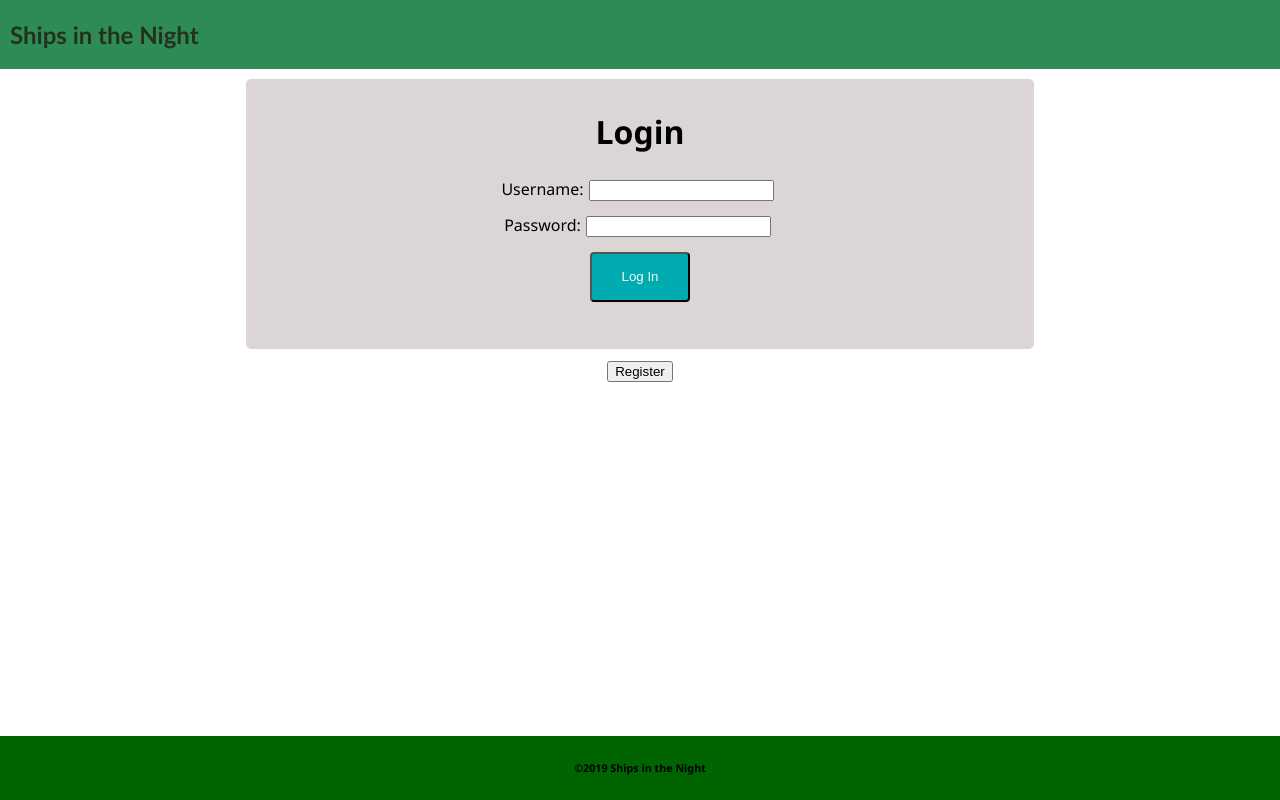
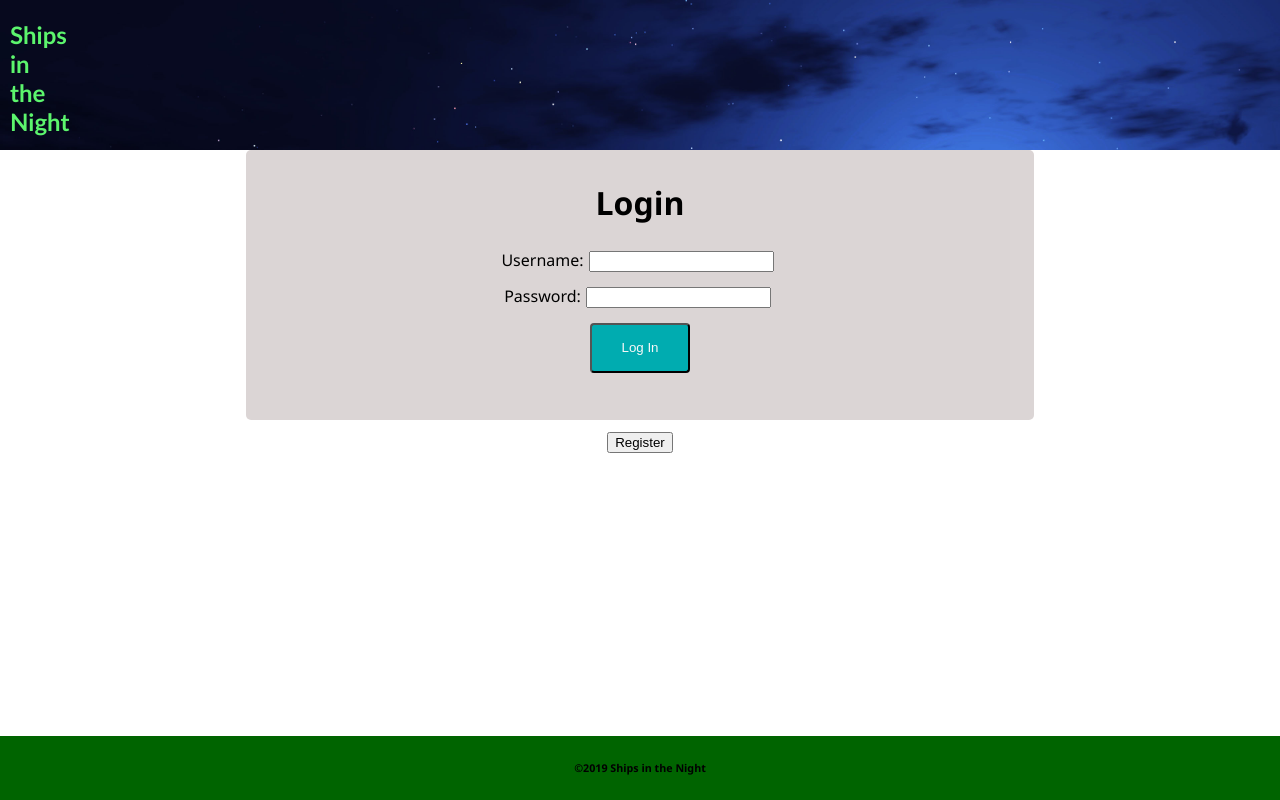
Before and after one commit to nathantwold/ships-in-the-night, a React (Create React App) app: page /#/home in a window 1280 px wide. Built offline with nearby package versions, Linux system fonts and the light colour scheme; no server answers.

Commit message:
fixed header and tab bar

```diff
--- a/src/components/App/App.css
+++ b/src/components/App/App.css
@@ -8,6 +8,11 @@ body {
     margin: 50px;
     text-align: center;
     border-radius: 10px;
+}
+
+.appBody {
+    margin-top: 150px;
+    margin-bottom: 10%;
 }
 
 form {
--- a/src/components/App/App.js
+++ b/src/components/App/App.js
@@ -29,6 +29,7 @@ class App extends Component {
       <Router>
         <div>
           <Header />
+          <div className="appBody">
             <Switch>
               {/* Visiting localhost:3000 will redirect to localhost:3000/home */}
               <Redirect exact from="/" to="/home" />
@@ -78,6 +79,7 @@ class App extends Component {
               {/* If none of the other routes matched, we will show a 404. */}
               <Route render={() => <h1>404</h1>} />
             </Switch>
+          </div>
           {this.props.user.id ? <Footer /> : <FooterEmpty />}
         </div>
       </Router>
--- a/src/components/Header/Header.css
+++ b/src/components/Header/Header.css
@@ -2,7 +2,7 @@
     font-size: 24px;
     font-weight: 700;
     display: inline-block;
-    color: #24321c;
+    color: #5cf56d;
     padding-left: 10px;
 }
 
@@ -13,7 +13,16 @@
 }
 
 .header {
+  z-index: 1;
+  height: 150px;
+  background-image: url('../../images/ships1.jpg');
+  background-size: cover;
   font-family: 'Gill Sans', 'Gill Sans MT', Calibri, 'Trebuchet MS', sans-serif;
+
+
+  position: fixed;
+  top: 0;
+  width: 100%;
   overflow: hidden;
-  background-color: seagreen;
+  /* background-color: seagreen; */
 }
--- a/src/components/Header/Header.js
+++ b/src/components/Header/Header.js
@@ -14,7 +14,8 @@ class Header extends Component {
   render() {
     return (
       <div className="header">
-        <h2 className="header-title">Ships in the Night</h2>
+        <h2 className="header-title">Ships <br /> in <br /> the <br /> Night </h2>
+        {/* <img src={require('../../images/ships1.jpg')} alt="Ships" width="100%" height="100" /> */}
       </div>
     )
   }
--- a/src/components/Tasks/AllTasks.js
+++ b/src/components/Tasks/AllTasks.js
@@ -7,6 +7,9 @@ import PanToolIcon from '@material-ui/icons/PanTool';
 import swal from "sweetalert";
 
 const styles = {
+    container: {
+        marginTop: "15%",
+    },
     div: {
         height: '20%',
         display: 'flex',
@@ -58,7 +61,7 @@ class AllTasks extends Component {
 
     render() {
         return (
-            <div>
+            <div style={styles.container}>
                 <h5>Claimed tasks:</h5>
                 {this.props.reduxStore.tasks.allTaskReducer.map(item => (
                     <div key={item.id}>
--- a/src/components/Tasks/MyTasks.js
+++ b/src/components/Tasks/MyTasks.js
@@ -6,6 +6,9 @@ import CheckCircleIcon from '@material-ui/icons/CheckCircle';
 import swal from "sweetalert";
 
 const styles = {
+    container: {
+        marginTop: "15%",
+    },
     div: {
         height: '20%',
         display: 'flex',
@@ -51,7 +54,7 @@ class MyTasks extends Component {
 
     render() {
         return (
-            <div>
+            <div style={styles.container}>
                 {this.props.reduxStore.tasks.myTaskReducer.map(item => (
                     <div key={item.id} style={styles.div}>
                         <Button onClick={() => { this.showDetail(item.id) }}
--- a/src/components/Tasks/OpenTasks.js
+++ b/src/components/Tasks/OpenTasks.js
@@ -6,6 +6,9 @@ import CheckCircleIcon from '@material-ui/icons/CheckCircle';
 import swal from "sweetalert";
 
 const styles = {
+    container: {
+        marginTop: "15%",
+    },
     div: {
         height: '20%',
         display: 'flex',
@@ -51,7 +54,7 @@ class OpenTasks extends Component {
 
     render() {
         return (
-            <div>
+            <div style={styles.container}>
                 {this.props.reduxStore.tasks.openTaskReducer.map(item => (
                     <div key={item.id} style={styles.div}>
                         <Button onClick={() => { this.showDetail(item.id) }}
--- a/src/components/Tasks/TaskView.js
+++ b/src/components/Tasks/TaskView.js
@@ -41,12 +41,13 @@ const TaskView = () => {
 
     const [value, setValue] = React.useState(0);
     const styles = {
-        tabs: {
+        bar: {
+            position: "fixed",
             backgroundColor: "green",
             width: "100%",
         },
-        appbar: {
-            marginBottom: "10%",
+        tabs: {
+            marginTop: "20px",
         }
     }
 
@@ -59,8 +60,8 @@ const TaskView = () => {
     };
 
     return (
-            <div style={styles.appbar}>
-                <AppBar position="static" style={styles.tabs}>
+            <div>
+                <AppBar position="static" style={styles.bar}>
                     <Tabs value={value} onChange={handleChange} aria-label="simple tabs example" centered>
                         <Tab label="Open Tasks" {...a11yProps(0)} />
                         <Tab label="My Tasks" {...a11yProps(1)} />
@@ -69,7 +70,7 @@ const TaskView = () => {
                 </AppBar>
                 <SwipeableViews index={value} onChangeIndex={handleChangeIndex}>
                     <TabPanel value={value} index={0}>
-                        <OpenTasks />
+                        <OpenTasks style={styles.tabs}/>
                     </TabPanel>
                     <TabPanel value={value} index={1}>
                         <MyTasks />
```
Also changed, not shown: src/images/ships1.jpg (added). Lines whose indentation alone changed are shown as unchanged.
